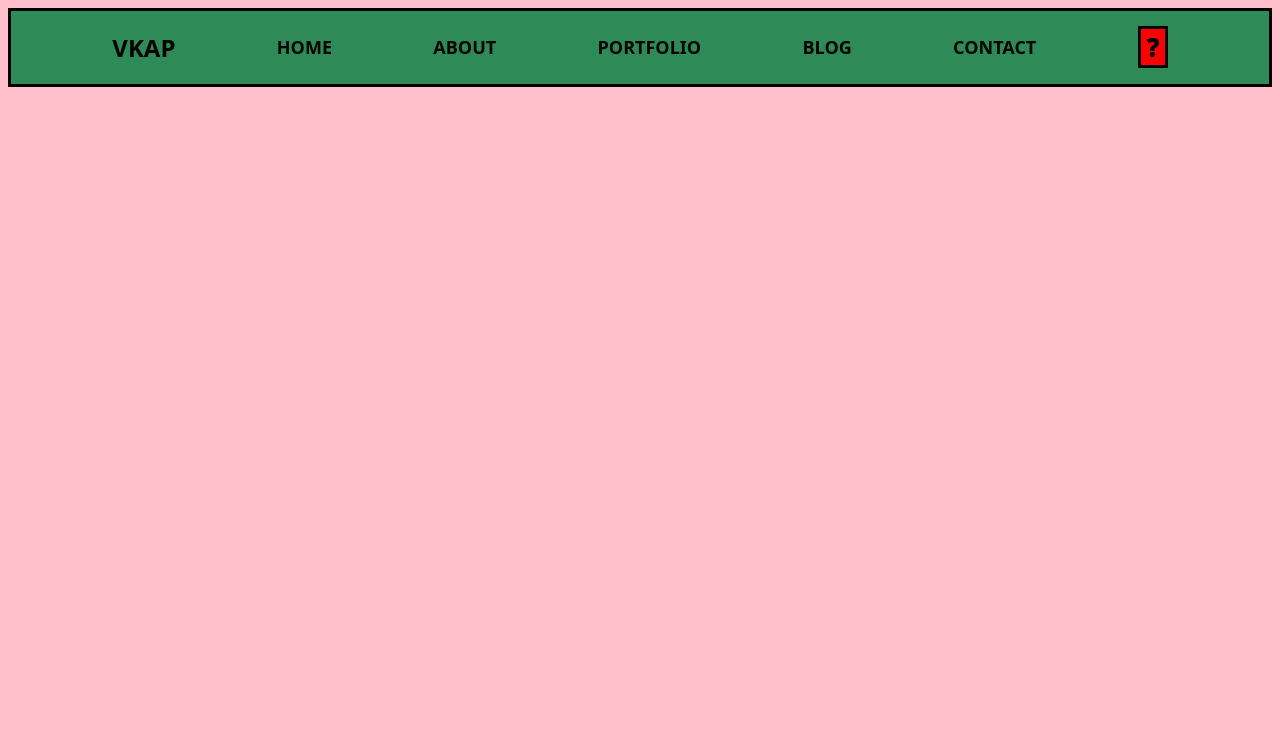
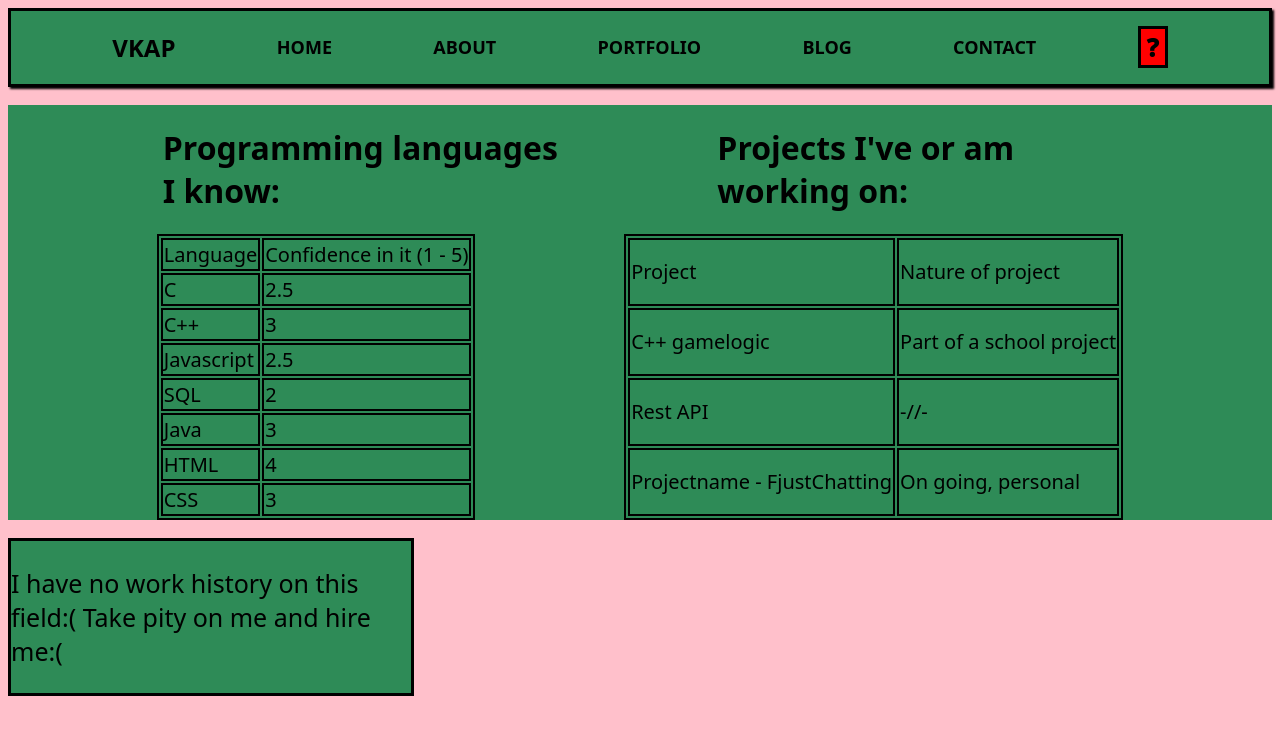
Before and after one commit to Dukk991/Dukk991.github.io, a plain HTML site: page VKAPhtml/portfolio.html in a window 1280 px wide. Drawn offline with Linux system fonts and the light colour scheme.

Commit message:
html 80%. CSS >50%. JS ?%. ASYNC 0%

```diff
--- a/VKAPhtml/portfolio.html
+++ b/VKAPhtml/portfolio.html
@@ -6,6 +6,7 @@
         <title> Portfolio </title>
         <link rel = "stylesheet" href = "style.css">
     </head>
+
     <body>
         <nav class = "nav">
             <h1> VKAP </h1>
@@ -15,14 +16,73 @@
             <a href = "blog.html" class = "navStyle"> BLOG </a>
             <a href = "contact.html" class = "navStyle"> CONTACT </a>
             <button onClick = "mysteryButton()" class = "mysteryButton"> ? </button>
-            <!--<button class = "navButton"> FIN </button>
-            <button class = "navButton"> EN </button>
         </nav>
-        <nav class = "sideNav"></nav>
-            <a href = "github.com/Dukk991" target = "_blank" class = "sideNavStyle"> git </a>
-            <a href = "https://www.linkedin.com/in/valtteri-putaansuu-5a225b29b/" target = "_blank" class = "sideNavStyle"> in </a>
-            <a href = "mailto:valtteri.putaansuu@gmail.com" target = "_blank" class = "sideNavStyle"> 📧 </a>
-        </nav>-->
+
+        <br>
+
+        <div class = "portfolio">
+            <h1 class = "header2"> Programming languages I know:</h1>
+            <h1 class = "header2"> Projects I've or am working on:</h1>
+        </div>
+        <div class = "portfolio">
+            <table>
+                <tr>
+                    <th> Language </th>
+                    <th> Confidence in it (1 - 5) </th>
+                </tr>
+                <tr>
+                    <td> C </td>
+                    <td> 2.5</td>
+                </tr>
+                <tr>
+                    <td>C++ </td>
+                    <td> 3</td>
+                </tr>
+                <tr>
+                    <td> Javascript</td>
+                    <td> 2.5</td>
+                </tr>
+                <tr>
+                    <td> SQL</td>
+                    <td> 2</td>
+                </tr>
+                <tr>
+                    <td>Java</td>
+                    <td> 3</td>
+                </tr>
+                <tr>
+                    <td>HTML</td>
+                    <td> 4</td>
+                </tr>
+                <tr>
+                    <td> CSS</td>
+                    <td> 3</td>
+                </tr>
+            </table>
+
+            <table>
+                <tr>
+                    <td>Project</td>
+                    <td>Nature of project</td>
+                </tr>
+                <tr>
+                    <td>C++ gamelogic</td>
+                    <td>Part of a school project</td>
+                </tr>
+                <tr>
+                    <td>Rest API</td>
+                    <td>-//-</td>
+                </tr>
+                <tr>
+                    <td>Projectname - FjustChatting</td>
+                    <td>On going, personal</td>
+                </tr>
+            </table>
+        </div>
+        <br>
+        <div class = "body2">
+            <p class = "header2" style = "font-size: 25px">I have no work history on this field:( Take pity on me and hire me:( </p>
+        </div>
         <script src = "script.js"></script>
     </body>
 </html>
--- a/VKAPhtml/style.css
+++ b/VKAPhtml/style.css
@@ -9,6 +9,7 @@ body {
     justify-content: space-evenly;
     align-items: center;
     flex-wrap: wrap;
+    box-shadow: 2px 2px 2px black;
 
     background-color: seagreen;
 }
@@ -59,7 +60,7 @@ body {
 .header2 {
     display: flex;
     font-family: system-ui;
-    width:max-content
+    width: 50vh;
 }
 .p {
     color: black;
@@ -72,3 +73,28 @@ body {
     border: 3px solid black;
     width:max-content;
 }
+
+table, th, td {
+    border: 2px solid black;
+    color: black;
+    background-color: seagreen;
+    font-family: system-ui;
+    font-size: 20px;
+    font-weight: 500;
+}
+
+.portfolio {
+    display: flex;
+    justify-content: space-evenly;
+    font-family: system-ui;
+    background-color: seagreen;
+}
+
+.asci {
+    display:flex;
+    background-color: black;
+    color: white;
+    font-size: 25px;
+    align-items: center;
+    width:fit-content
+}
```
Also changed, not shown: VKAPhtml/blog.html (+22 -7 lines), VKAPhtml/contact.html (+11 -7 lines), VKAPhtml/index.html (+32 -4 lines).
